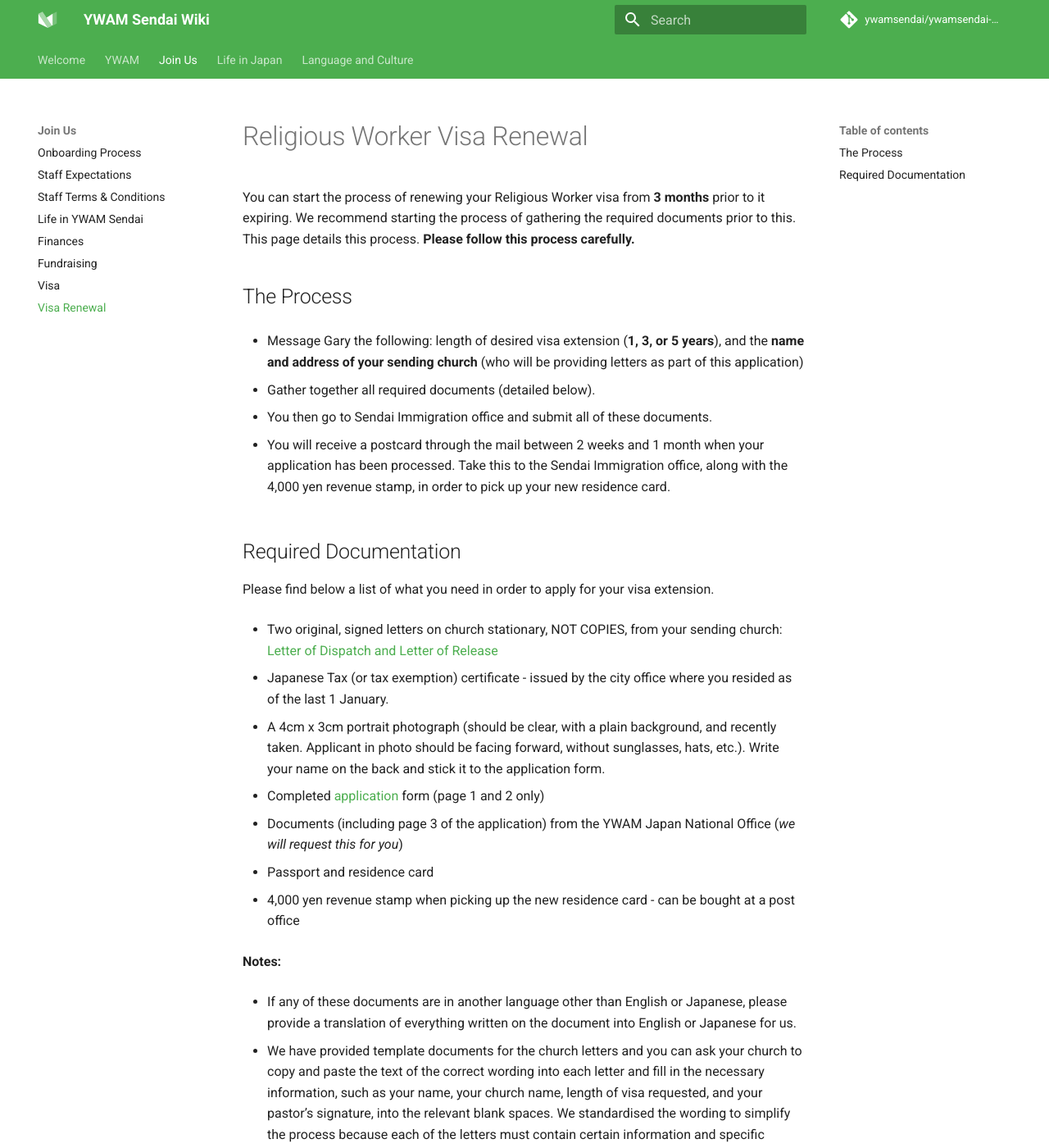
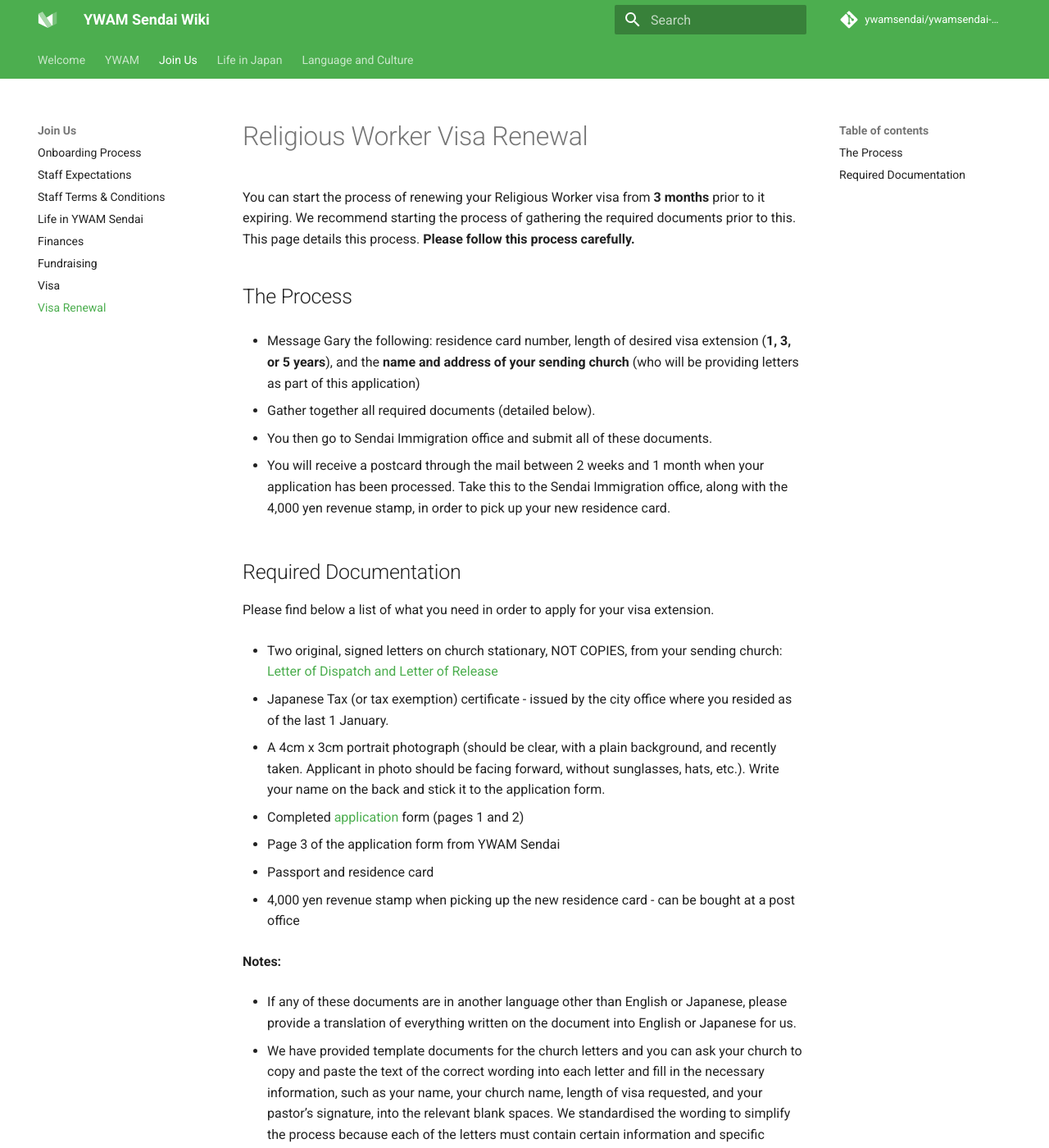
Before and after one commit to ywamsendai/ywamsendai-wiki, an MkDocs documentation site: the page built from docs/ywam/visarenewal.md, in a window 1280 px wide and 1400 px high. Shown: the whole window at 82% size. Built offline with MkDocs 1.6.1 and Material for MkDocs 9.7.7, drawn with Linux system fonts in a browser that asks for light colours; comment, search, counter and statistics services are not loaded; some of the changed text lies outside the part shown.

Commit message:
removed reference to national office

```diff
--- a/docs/ywam/visarenewal.md
+++ b/docs/ywam/visarenewal.md
@@ -4,7 +4,7 @@
 
 ## The Process
 
-* Message Gary the following: length of desired visa extension (**1, 3, or 5 years**), and the **name and address of your sending church** (who will be providing letters as part of this application)
+* Message Gary the following: residence card number, length of desired visa extension (**1, 3, or 5 years**), and the **name and address of your sending church** (who will be providing letters as part of this application)
 
 * Gather together all required documents (detailed below).
 
@@ -22,9 +22,9 @@
 
 * A 4cm x 3cm portrait photograph (should be clear, with a plain background, and recently taken. Applicant in photo should be facing forward, without sunglasses, hats, etc.). Write your name on the back and stick it to the application form.
 
-* Completed [application](http://www.moj.go.jp/isa/content/930004102.pdf) form (page 1 and 2 only)
+* Completed [application](http://www.moj.go.jp/isa/content/930004102.pdf) form (pages 1 and 2)
 
-* Documents (including page 3 of the application) from the YWAM Japan National Office (*we will request this for you*)
+* Page 3 of the application form from YWAM Sendai
 
 * Passport and residence card
 
```
Also changed, not shown: other parts of docs/ywam/visarenewal.md (+1 -1 lines).
